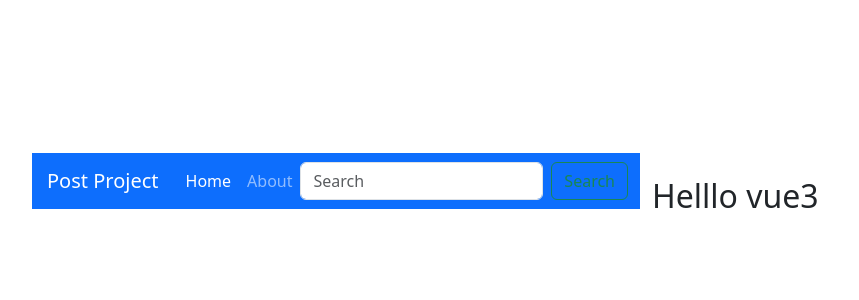
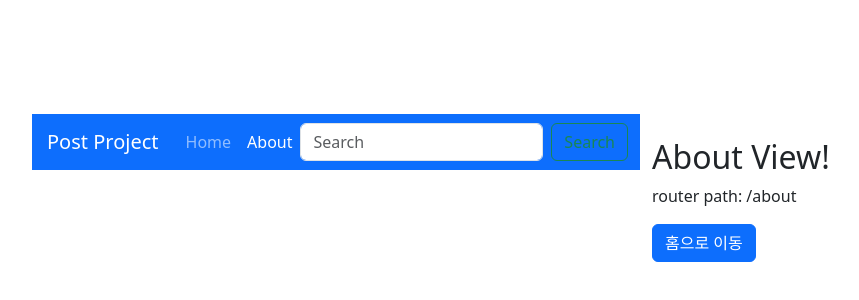
Before and after one commit to red2132/vue_practice_project, a Vue app in the folder vue3-posts/: page /about in a window 1280 px wide. Shown: the part 200-500 px from the top of the page, without its empty margins (0-859 px from the left). Built offline with nearby package versions, Linux system fonts and the light colour scheme.

Commit message:
vueRouter 설정

```diff
--- a/vue3-posts/package.json
+++ b/vue3-posts/package.json
@@ -13,7 +13,8 @@
   "dependencies": {
     "bootstrap": "^5.3.3",
     "bootstrap-icons": "^1.11.3",
-    "vue": "^3.4.29"
+    "vue": "^3.4.29",
+    "vue-router": "^4.4.5"
   },
   "devDependencies": {
     "@rushstack/eslint-patch": "^1.8.0",
--- a/vue3-posts/src/layouts/HeaderComponent.vue
+++ b/vue3-posts/src/layouts/HeaderComponent.vue
@@ -17,10 +17,15 @@
 				<div class="collapse navbar-collapse" id="navbarSupportedContent">
 					<ul class="navbar-nav me-auto">
 						<li class="nav-item">
-							<a class="nav-link active" aria-current="page" href="#">Home</a>
+							<!-- RouterLink를 이용할 경우, 리로딩되지 않는 싱글페이지를 만들 수 있음 -->
+							<RouterLink class="nav-link" active-class="active" to="/">
+								Home
+							</RouterLink>
 						</li>
 						<li class="nav-item">
-							<a class="nav-link" href="#">About</a>
+							<RouterLink class="nav-link" active-class="active" to="/about"
+								>About</RouterLink
+							>
 						</li>
 					</ul>
 					<form class="d-flex" role="search">
--- a/vue3-posts/src/layouts/ViewComponent.vue
+++ b/vue3-posts/src/layouts/ViewComponent.vue
@@ -1,7 +1,7 @@
 <template>
 	<main>
 		<div class="container py-4">
-			<h2>Helllo vue3</h2>
+			<RouterView />
 		</div>
 	</main>
 </template>
--- /dev/null
+++ b/vue3-posts/src/router/index.js
@@ -0,0 +1,23 @@
+import { createRouter, createWebHistory } from 'vue-router';
+import HomeView from '@/views/HomeView.vue';
+import AboutView from '@/views/AboutView.vue';
+
+const routes = [
+	{
+		path: '/',
+		component: HomeView,
+		name: 'Home',
+	},
+	{
+		path: '/about',
+		component: AboutView,
+		name: 'About',
+	},
+];
+
+const router = createRouter({
+	history: createWebHistory('/'),
+	routes,
+});
+
+export default router;
--- /dev/null
+++ b/vue3-posts/src/views/AboutView.vue
@@ -0,0 +1,18 @@
+<template>
+	<div>
+		<h2>About View!</h2>
+		<p>router path: {{ $route.path }}</p>
+		<button class="btn btn-primary" @click="goHomePage">홈으로 이동</button>
+	</div>
+</template>
+
+<script setup>
+import { useRouter } from 'vue-router';
+
+const router = useRouter();
+const goHomePage = () => {
+	router.push('/');
+};
+</script>
+
+<style lang="scss" scoped></style>
--- /dev/null
+++ b/vue3-posts/src/views/HomeView.vue
@@ -0,0 +1,22 @@
+<template>
+	<div>
+		<h2>Home View!</h2>
+		<!-- $route로 라우터 객체에 접근할 수 있음 -->
+		<p>router path: {{ $route.path }}</p>
+		<button class="btn btn-primary" @click="goAboutPage">
+			about 페이지로 이동
+		</button>
+	</div>
+</template>
+
+<script setup>
+import { useRouter } from 'vue-router';
+
+// useRouter를 이용해 router 객체를 가져와 사용할 수 있음
+const router = useRouter();
+const goAboutPage = () => {
+	router.push('/about');
+};
+</script>
+
+<style lang="scss" scoped></style>
```
Also changed, not shown: vue3-posts/src/main.js (+6 -4 lines), 2 other files (tests, documents, lock files or other folders).
